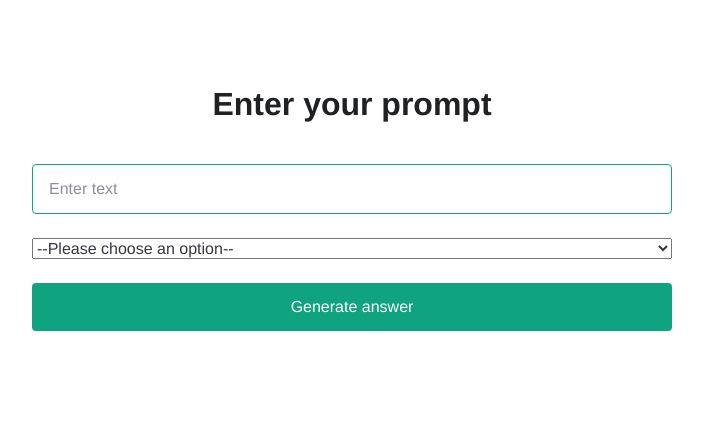
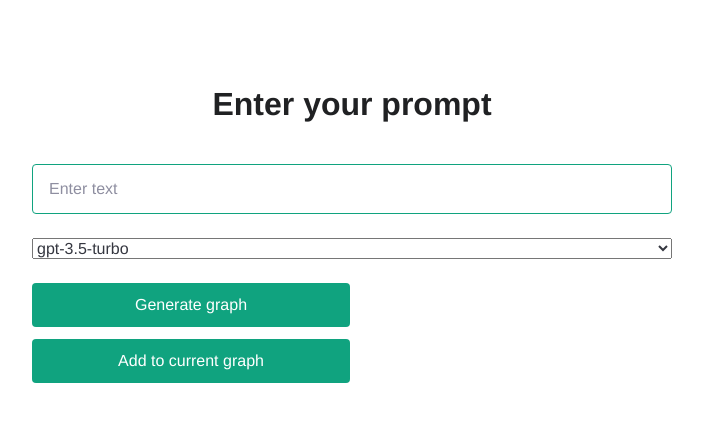
Before and after one commit to sizday/chatGPT, a Flask app: page / in a window 1280 px wide. Shown: the top 422 px of the page, without its empty margins (288-991 px from the left). Run offline with Flask 3, Linux system fonts and the light colour scheme; some web fonts are replaced.

Commit message:
Add function of adding to current graph, create state

```diff
--- a/app.py
+++ b/app.py
@@ -1,32 +1,36 @@
 import os
 import openai
 from flask import Flask, redirect, render_template, request, url_for
-from function.api import create_graph_by_text
+from function.state import State
 from config import API_KEY
 
 app = Flask(__name__)
 openai.api_key = os.getenv(API_KEY)
+state = State()
 
 
-@app.route("/", methods=("GET", "POST"))
-def index():
-    if request.method == "POST":
-        form_text = request.form["text"]
-        if not form_text:
-            result = request.args.get("result")
-            return render_template("index.html", result=result)
-        model_name = request.form["model"]
-        if not model_name:
-            result = request.args.get("result")
-            return render_template("index.html", result=result)
-        graph = create_graph_by_text(text=form_text,
-                                     model_name=model_name)
+@app.route("/", methods=["POST"])
+def index_post():
+    form_text = request.form["text"]
+    model_name = request.form["model"]
 
-        return render_template("index.html", result=graph.image, text=form_text)
+    if form_text and model_name:
+        if request.form['action'] == "Generate graph":
+            state.create_new_state(text=form_text, model_name=model_name)
+        elif request.form['action'] == "Add to current graph":
+            state.update_state(text=form_text, model_name=model_name)
+
+        return render_template("index.html", result=state.graph.image, text=form_text)
 
     result = request.args.get("result")
     return render_template("index.html", result=result)
 
 
+@app.route("/", methods=["GET"])
+def index_get():
+    result = request.args.get("result")
+    return render_template("index.html", result=result)
+
+
 if __name__ == '__main__':
-   app.run(debug=True)
+    app.run(debug=True)
--- a/requirements.txt
+++ b/requirements.txt
@@ -27,3 +27,4 @@ networkx==3.1
 matplotlib==3.7.1
 PILlow==9.5.0
 bs4
+python-harvest
--- a/static/main.css
+++ b/static/main.css
@@ -19,6 +19,7 @@ input {
   line-height: 24px;
   color: #353740;
   font-family: "ColfaxAI", Helvetica, sans-serif;
+  margin-bottom: 12px;
 }
 body,
 select {
@@ -60,13 +61,14 @@ input[type="text"] {
   opacity: 1;
 }
 input[type="submit"] {
-  padding: 12px 0;
+  padding: 10px 0;
   color: #fff;
   background-color: #10a37f;
   border: none;
   border-radius: 4px;
   text-align: center;
   cursor: pointer;
+  width: 318px;
 }
 .result {
   margin-top: 40px;
--- a/templates/index.html
+++ b/templates/index.html
@@ -7,13 +7,15 @@
 <body>
   <h3>Enter your prompt</h3>
   <form action="/" method="post">
-    <input type="text" name="text" placeholder="Enter text" required />
-    <select name="model" id="model-select">
-      <option value="">--Please choose an option--</option>
-      <option value="text-davinci-003">text-davinci-003</option>
-      <option value="gpt-3.5-turbo">gpt-3.5-turbo</option>
-    </select>
-    <input type="submit" value="Generate answer" />
+      <input type="text" name="text" placeholder="Enter text" required />
+      <select name="model" id="model-select">
+          <option value="gpt-3.5-turbo">gpt-3.5-turbo</option>
+          <option value="text-davinci-003">text-davinci-003</option>
+      </select>
+      <div class="submit">
+          <input type="submit" name="action" value="Generate graph" />
+          <input type="submit" name="action" value="Add to current graph" />
+      </div>
   </form>
   {% if result %}
   <div class="result">{{ text }}</div>
```
Also changed, not shown: function/api.py (deleted, +0 -13 lines), function/graph.py (+7 -0 lines).
